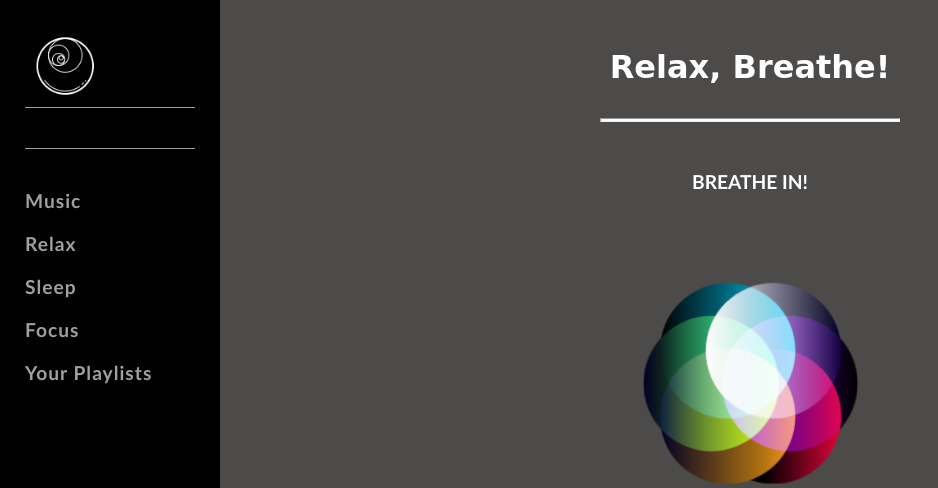
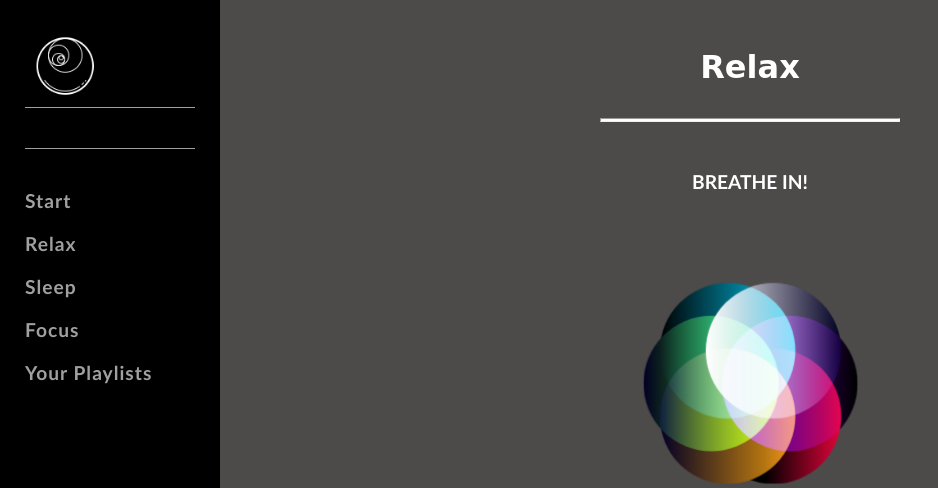
Before and after one commit to AlteredArt/Breathe, a PHP site: page /relax.php in a window 1280 px wide. Shown: the top 488 px of the page, without its empty margins (0-938 px from the left). Run offline with PHP 8.4, Linux system fonts and the light colour scheme; the visitor is signed in with stand-in values (Sample User, id 1); data comes from the database, SQL or seed files in the repository; data that the repository does not hold is empty; some libraries are stand-ins or nearby versions.

Commit message:
what is making so much noise

```diff
--- a/Edit/assets/css/index.css
+++ b/Edit/assets/css/index.css
@@ -9,7 +9,7 @@
 @import "./Master/4main.css";
 
 /* EXTRA */
-@import "./Master/circles.css";
+@import "./Master/breathe.css";
 @import "./Master/navbar.css";
 @import "./Master/playbar.css";
 @import "./Master/register.css";
--- a/Edit/includes/breathe.php
+++ b/Edit/includes/breathe.php
@@ -1,24 +1,10 @@
-
-<!DOCTYPE html>
-<html lang="en">
-	<head>
-		<link rel="stylesheet" href="./assets/css/Master/circles.css">
-		<meta charset="UTF-8">
-		<meta http-equiv="X-UA-Compatible" content="IE=edge">
-		<meta name="viewport" content="width=device-width, initial-scale=1.0">
-		<title>Document</title>
-	</head>
-	<body>
-
-	<h1 class="pageHeadingBig">Focus on Breathing in Sync</h1>
-	<hr/>
+<div class="breathe-container"></div>
 
 	<div class="word-container">
 		<h2 class="word" id="word"><span>BREATHE IN!</span></h2>
 	</div>
 
-	<div class="watch-face">
-		hello
+	<div class="circle-container">
 		<div class="circle"></div>
 		<div class="circle"></div>
 		<div class="circle"></div>
@@ -31,6 +17,4 @@
 		<div class="circle"></div>
 	</div>
 
-
-	</body>
-</html>
+</div>
--- a/Edit/includes/navBarContainer.php
+++ b/Edit/includes/navBarContainer.php
@@ -21,8 +21,8 @@
 			<div class="navItem">
 			</div>
 			<div class="navItem">
-				<span role='link' tabindex='0' onclick='openPage("index.php")' class="navItemLink">
-					Music
+				<span role='link' tabindex='0' onclick='openPage("start.php")' class="navItemLink">
+					Start
 					<!-- <img src="assets/images/icons/search.png" class="icon" alt="Search"> -->
 				</span>
 			</div>
--- a/Edit/relax.php
+++ b/Edit/relax.php
@@ -15,11 +15,11 @@
 	<body>
 		<div id="start">
 			<div class="page-header">
-				<h4 class="page-title">Relax, Breathe!</h4>
+				<h4 class="page-title">Relax</h4>
 				<hr/>
 			</div>
 			<div class='breathe-container'>
-                <?php include("./includes/circles.php"); ?>
+                <?php include("./includes/breathe.php"); ?>
 			</div>
 		</div>
 	</body>
```
Also changed, not shown: Edit/assets/css/Master/breathe.css (renamed from Edit/assets/css/Master/circles.css).
